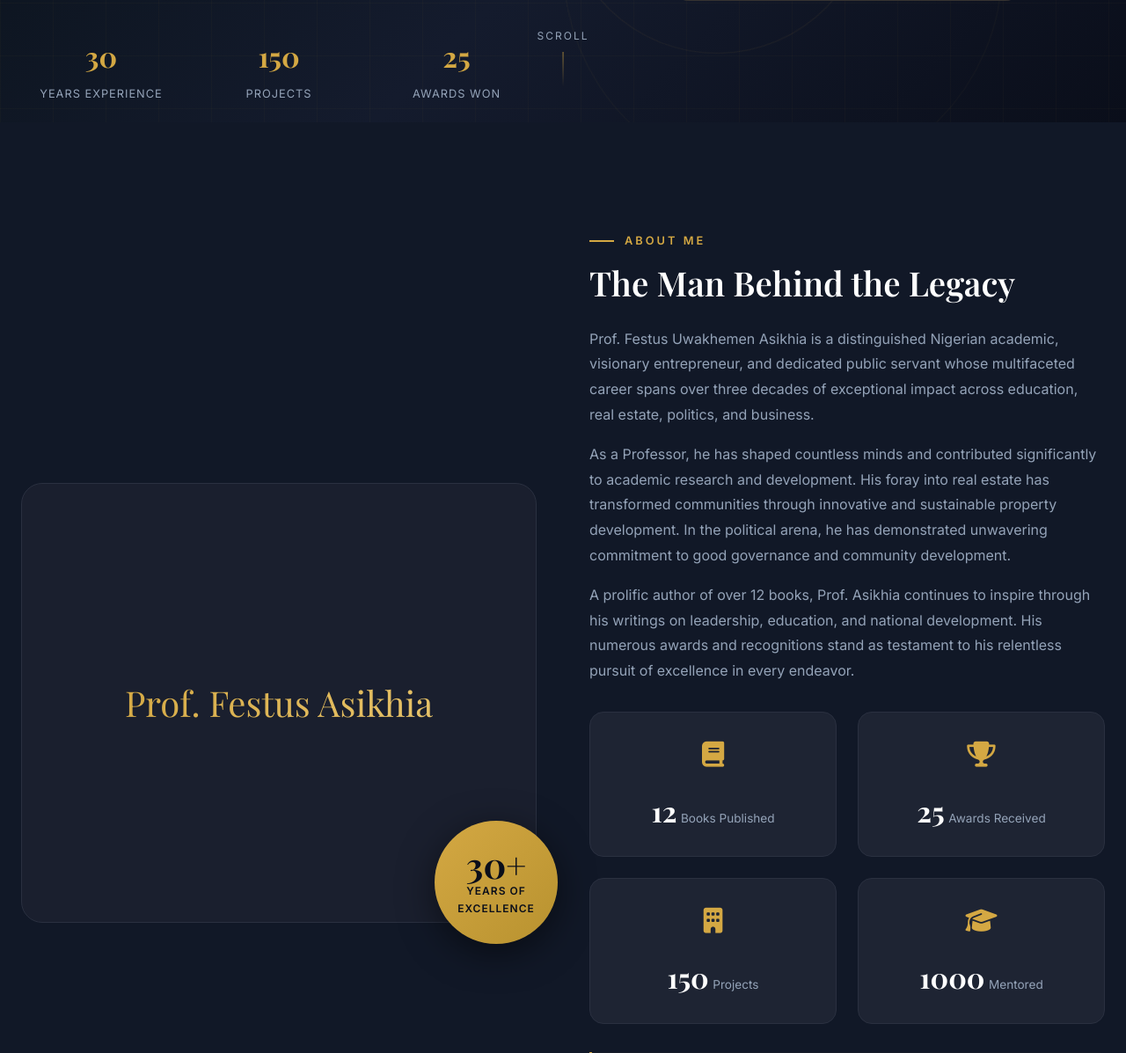
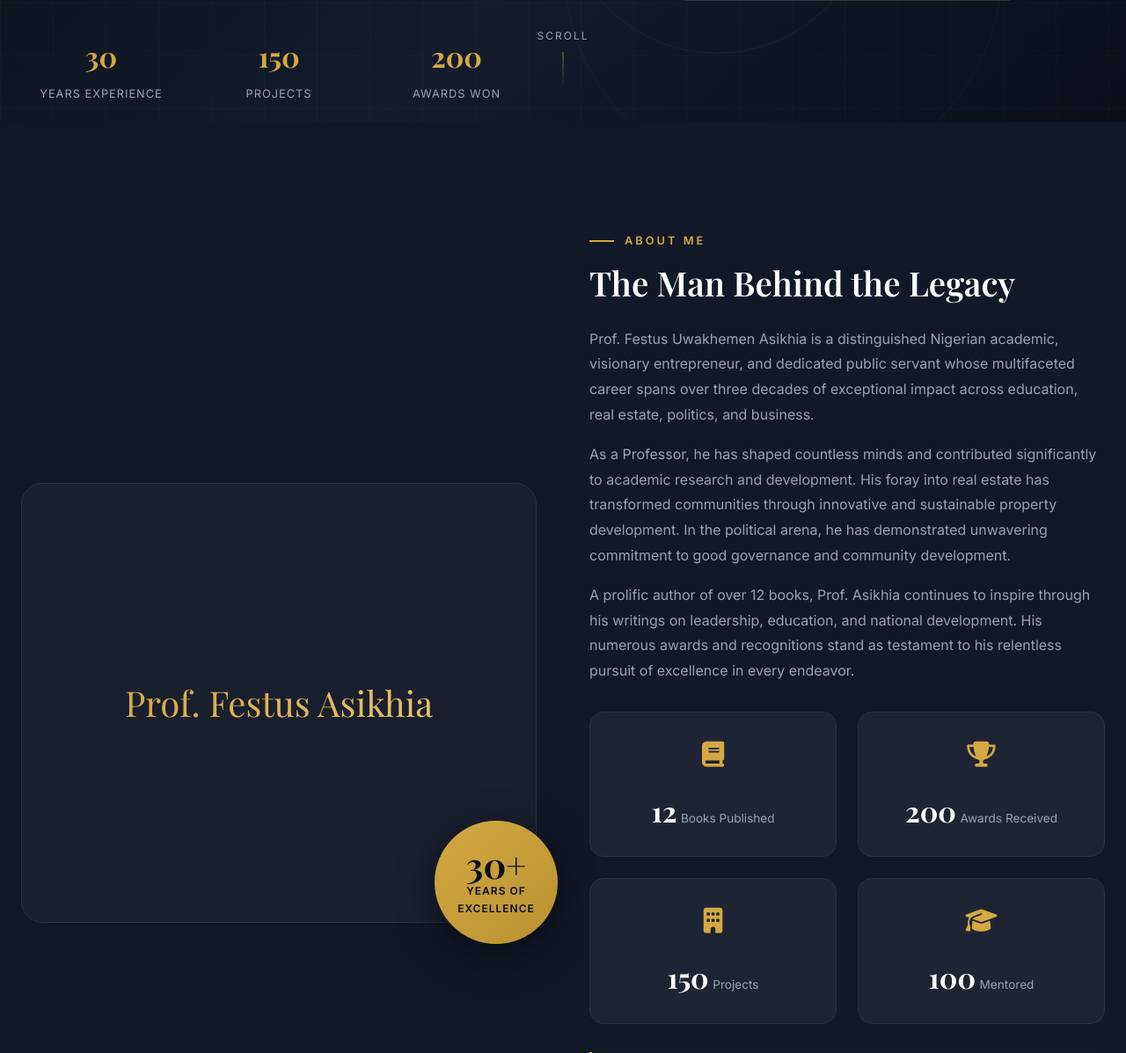
Before and after one commit to comelyebenezer/prof.-Festus, a PHP site: page /festus-portfolio/ in a window 1280 px wide. Shown: the part 717-1914 px from the top of the page at 88% size. Run offline with PHP 8.4, Linux system fonts and the light colour scheme; some web fonts are replaced.

Commit message:
update awards 200, mentored 100

```diff
--- a/includes/sections/about.php
+++ b/includes/sections/about.php
@@ -45,7 +45,7 @@
                     </div>
                     <div class="about-stat">
                         <div class="about-stat-icon"><i class="fas fa-trophy"></i></div>
-                        <span class="about-stat-number counter" data-target="25">0</span>
+                        <span class="about-stat-number counter" data-target="200">0</span>
                         <span class="about-stat-label">Awards Received</span>
                     </div>
                     <div class="about-stat">
@@ -55,7 +55,7 @@
                     </div>
                     <div class="about-stat">
                         <div class="about-stat-icon"><i class="fas fa-graduation-cap"></i></div>
-                        <span class="about-stat-number counter" data-target="1000">0</span>
+                        <span class="about-stat-number counter" data-target="100">0</span>
                         <span class="about-stat-label">Mentored</span>
                     </div>
                 </div>
--- a/includes/sections/hero.php
+++ b/includes/sections/hero.php
@@ -51,7 +51,7 @@
                         <span class="hero-stat-label">Projects</span>
                     </div>
                     <div class="hero-stat-item">
-                        <span class="hero-stat-number counter" data-target="25">0</span>
+                        <span class="hero-stat-number counter" data-target="200">0</span>
                         <span class="hero-stat-label">Awards Won</span>
                     </div>
                 </div>
```
